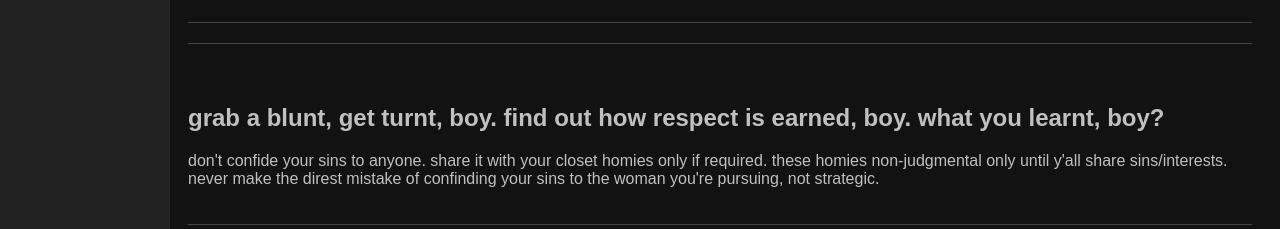
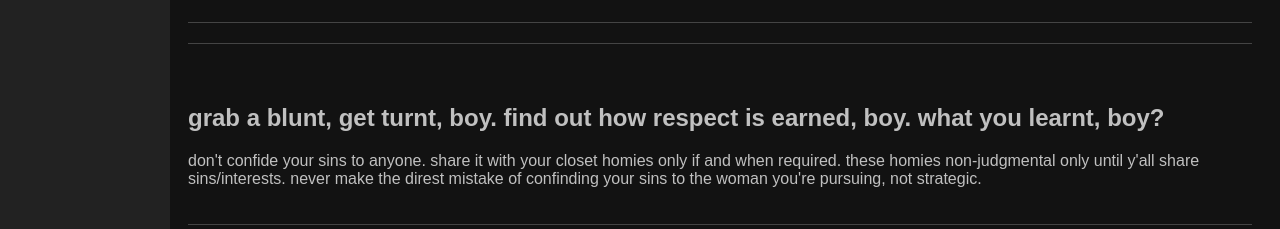
Before and after one commit to smadduri9/bingbopboomboombopbam, a plain HTML site: page what-i-want.html in a window 1280 px wide. Shown: the part 571-800 px from the top of the page. Drawn offline with Linux system fonts and the light colour scheme.

Commit message:
updated post1 in what-i-want.html

```diff
--- a/what-i-want.html
+++ b/what-i-want.html
@@ -30,7 +30,7 @@
         <!-- post #2 (respect#1) -->
         <article>
             <h2>grab a blunt, get turnt, boy. find out how respect is earned, boy. what you learnt, boy?</h2>
-            <p>don't  confide your  sins  to anyone. share it with your closet homies only if required. these homies non-judgmental only until y'all share sins/interests. never make the direst mistake of confinding your sins to the woman you're pursuing, not strategic.</p>
+            <p>don't confide your sins to anyone. share it with your closet homies only if and when required. these homies non-judgmental only until y'all share sins/interests. never make the direst mistake of confinding your sins to the woman you're pursuing, not strategic.</p>
         </article>
 
         <hr>
```
